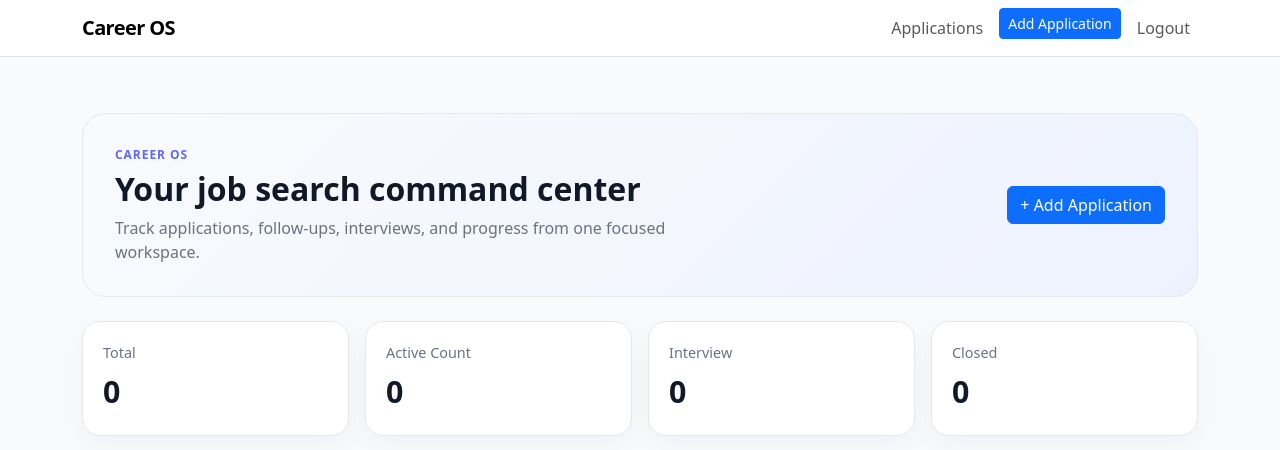
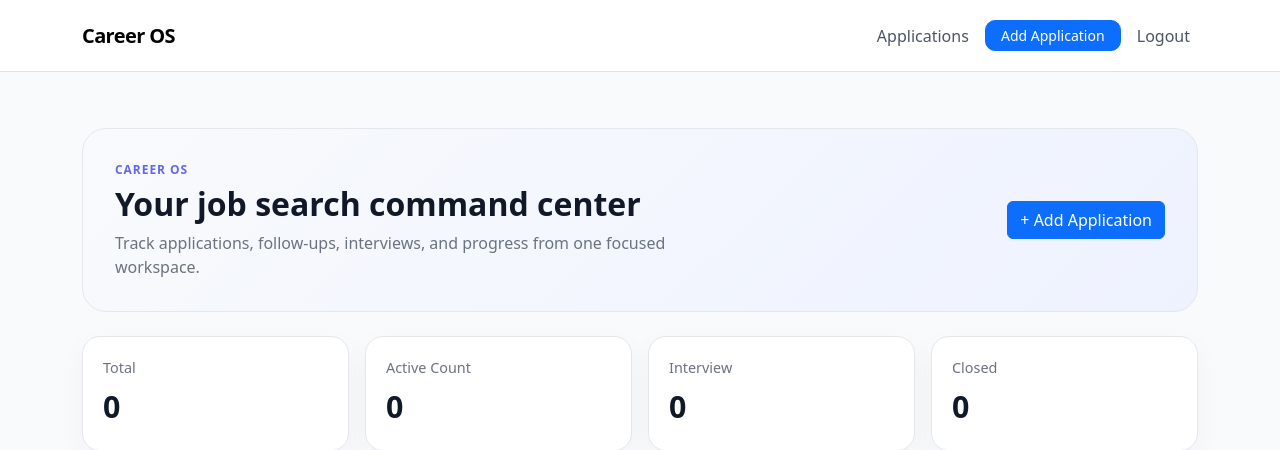
Before and after one commit to AtramAniket/career_os, a Flask app: page /dashboard/ in a window 1280 px wide. Shown: the top 450 px of the page. Run offline with Flask 3, Linux system fonts and the light colour scheme; the visitor is signed in with stand-in values (Sample User, id 1); data that the repository does not hold is empty.

Commit message:
fixed the header alignment

```diff
--- a/app/static/css/base.css
+++ b/app/static/css/base.css
@@ -56,3 +56,25 @@ body {
   padding-left: 1rem;
   margin-bottom: 1rem;
 }
+
+.navbar {
+  min-height: 72px;
+}
+
+.navbar .nav-link {
+  font-weight: 500;
+  color: #4b5563;
+}
+
+.navbar .nav-link:hover {
+  color: #111827;
+}
+
+.navbar-action-btn {
+  padding-inline: 0.95rem;
+  border-radius: 10px;
+}
+
+.navbar-nav {
+  align-items: center;
+}
--- a/app/templates/layouts/base.html
+++ b/app/templates/layouts/base.html
@@ -26,12 +26,12 @@
       </button>
 
       <div class="collapse navbar-collapse" id="mainNavbar">
-        <ul class="navbar-nav ms-auto gap-lg-2">
+        <ul class="navbar-nav ms-auto align-items-lg-center gap-lg-2">
           <li class="nav-item">
             <a class="nav-link" href="{{ url_for('applications.index') }}">Applications</a>
           </li>
           <li class="nav-item">
-            <a class="btn btn-primary btn-sm mt-1 mt-lg-0" href="{{ url_for('applications.create') }}">
+            <a class="btn btn-primary btn-sm navbar-action-btn" href="{{ url_for('applications.create') }}">
               Add Application
             </a>
           </li>
```
